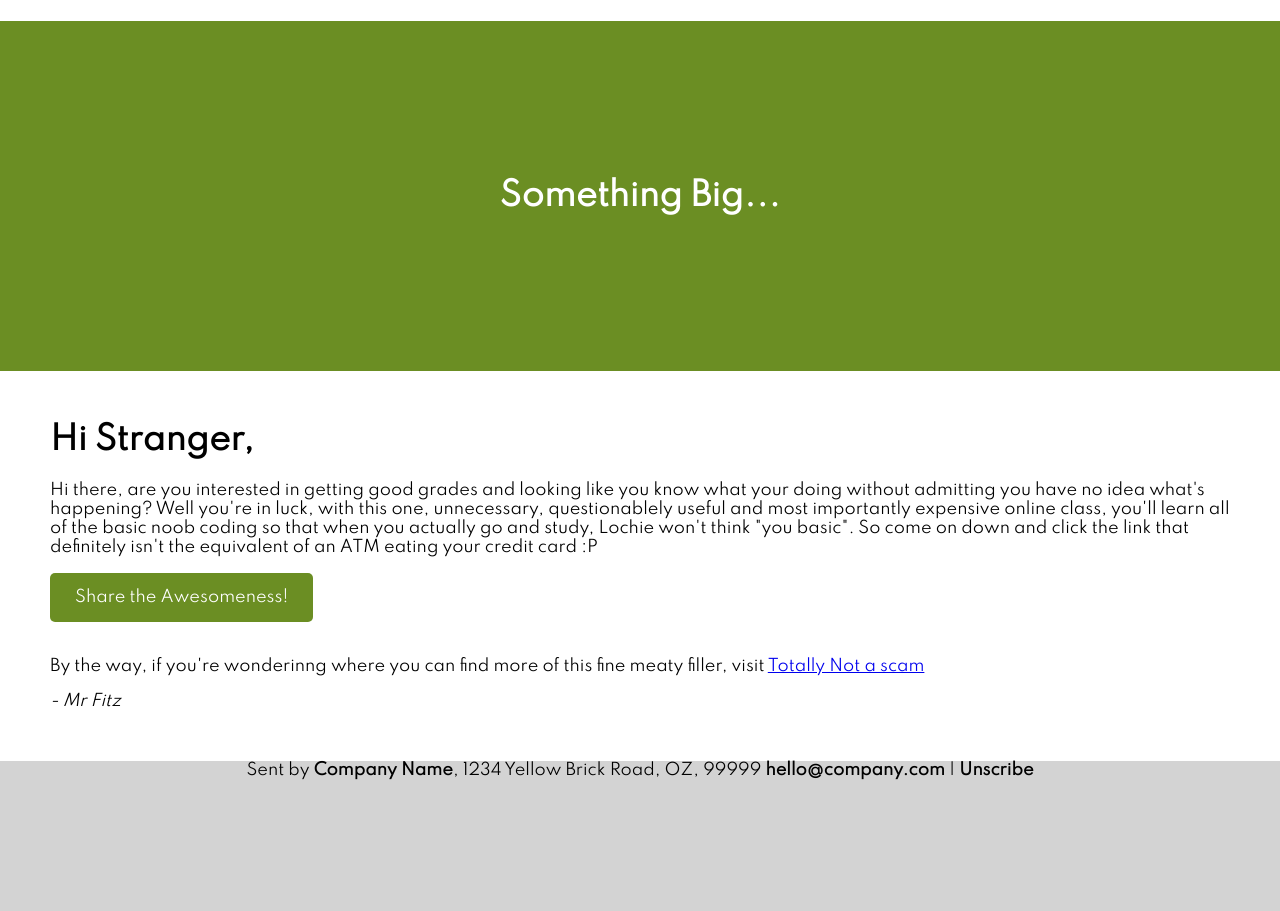
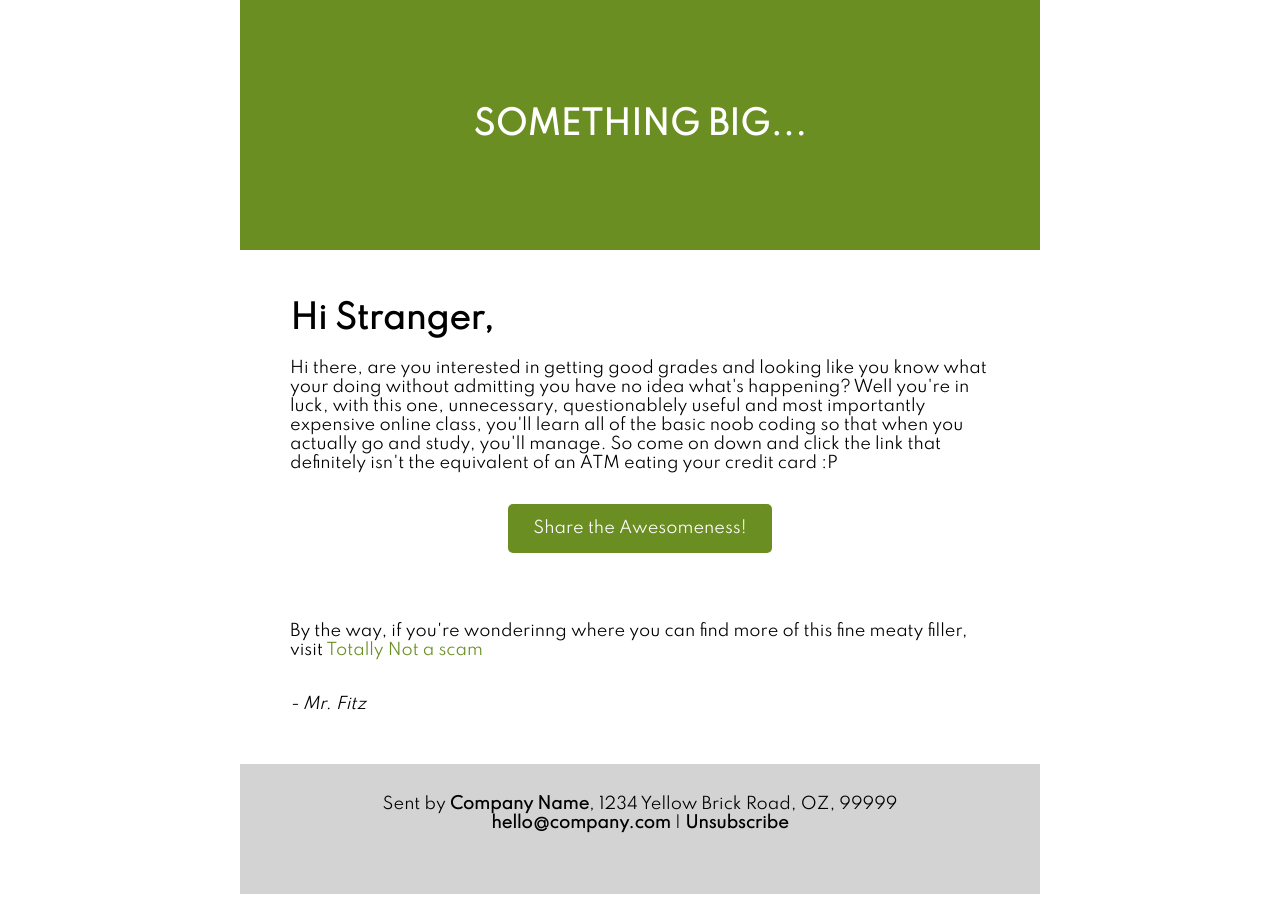
Before and after one commit to Scott-Fitzwilliam/WebProgramming_2020, a plain HTML site: page Second/first task.html in a window 1280 px wide. Drawn offline with Linux system fonts and the light colour scheme.

Commit message:
Week 2 updates

```diff
--- /dev/null
+++ b/Fourth/styles.css
@@ -0,0 +1,27 @@
+html, body{
+    font-family: Verdana, Geneva, Tahoma, sans-serif;
+    margin: 0;
+    background-color: #433b4f;
+    }
+
+
+    .container {
+        display: flex;
+        height: 100vh;
+        align-items: center;
+        justify-content: flex-start;
+        flex-direction: column;
+        max-width: 800px;
+        margin: 0px auto;
+
+    }
+    .box {
+       display: flex;
+       flex-direction: row;
+       height: 1200px;
+       width: 650px;
+       background-color: plum;
+       margin: 10px;
+
+
+    }
--- a/Second/first task.html
+++ b/Second/first task.html
@@ -1,4 +1,5 @@
 <!DOCTYPE html>
+
 <html lang="en">
 <head>
     <meta charset="UTF-8">
@@ -7,28 +8,26 @@
     <title>Document</title>
 
     <link href="https://fonts.googleapis.com/css?family=Spartan&display=swap" rel="stylesheet">
-
     <link rel="stylesheet" type="text/css" href="Styles.css">
 
 </head>
 <body>
+    <div class="container">
 
         <div class="header">
-<h1> Something Big...</h1>
+            <h1> SOMETHING BIG...</h1>
         </div>
 
         <div class= "indentedheader">
-    <h1 class="">Hi Stranger,</h1>
-
+            <h1>Hi Stranger,</h1>
             <p>Hi there, are you interested in getting good grades
                 and looking like you know what your doing
                 without admitting you have no idea what's happening?
                 Well you're in luck, with this one, unnecessary,
                 questionablely useful and most importantly expensive
                 online class, you'll learn all of the basic noob coding
-        so that when you actually go and study, Lochie
-        won't think "you basic". So come on down and
-        click the link that definitely isn't the
+                so that when you actually go and study, you'll manage.
+                So come on down and click the link that definitely isn't the
                 equivalent of an ATM eating your credit card :P
             </p>
 
@@ -36,25 +35,29 @@
                 <a href="https://www.w3schools.com/html/" target="_blank">
                 Share the Awesomeness! </a>
 
+
             </div>
 
             <br> <br>
             <p> By the way, if you're wonderinng where you can find more of this
                 fine meaty filler, visit
-        <a href="https://www.w3schools.com/html/" target="_blank">Totally Not a scam </a>
-    </p>
-    <i> - Mr Fitz</i>
+            <a  href="https://www.w3schools.com/html/" class="class1" target="_blank">Totally Not a scam </a>
+            </p> <br>
+
+            <i> - Mr. Fitz</i>
         </div>
 
         <div class="footerborder">
+            <p>
         Sent by <b>Company Name</b>, 1234 Yellow Brick Road, OZ, 99999
-   <b>hello@company.com</b> | <b>Unscribe</b>
+        <br>
+        <b>hello@company.com</b> | <b>Unsubscribe</b> </p>
 
 
 
 
         </div>
-
+    </div>
 
 
 
@@ -62,3 +65,6 @@
 
 </body>
 </html>
+
+
+</a>
--- a/Second/styles.css
+++ b/Second/styles.css
@@ -3,45 +3,62 @@ font-family: 'spartan';
 margin: 0;
 }
 
+.container {
+    max-width: 800px;
+    margin: 0px auto;
+  }
+
+
 .header{
     background-color: olivedrab;
-    height: 350px;
+    height: 250px;
     text-align: center;
-    line-height: 350px;
+    line-height: 250px;
     font-family: 'spartan';
 }
+.header h1 {
+    margin: 0;
+    color: white;
 
-
-.header h1{
-    color: white;
 }
 
 
 .button{
-    background-color: olivedrab;
+    text-align: center;
     padding: 15px 25px;
-    border-radius: 5px;
-    text-align: center;
-    text-decoration: none;
-    display: inline-block;
+
 }
 .button a{
     text-decoration: none;
     color: white;
+    background-color: olivedrab;
+    padding: 15px 25px;
+    border-radius: 5px;
+    display: inline-block;
 }
+a.class1 {color:olivedrab;}
+a.class1:link  {text-decoration: none; color: olivedrab;}
+a.class1:visited {text-decoration: none; color: olivedrab;}
+a.class1:hover {text-decoration: underline; color: olivedrab;}
+a.class1:active {text-decoration: none; color: olivedrab;}
 
 .indentedheader{
     margin: 50px;
     font-family: 'spartan';
 }
+.indentedheader h1 {
+    font-weight: 600;
+
+
+}
+
 
 .footerborder{
     background-color:  lightgrey;
-    height: 150px;
+    height: 100px;
+    padding: 15px 25px;
     margin-bottom: 0px;
     text-align: center;
     font-family: "spartan";
-
-
-
+    color: black;
 }
--- a/third/flex.css
+++ b/third/flex.css
@@ -1,5 +1,5 @@
 html, body {
-    background-color: green;
+    background-color: rgb(99, 184, 73)
 }
 
 .container {
@@ -10,8 +10,66 @@ html, body {
 }
 
 .box {
-    width: 400px;
-    height: 450px;
+    width: 450px;
+    height: 350px;
     background-color: white;
+    border-radius: 3px;
+    box-shadow: 0px 0px 10px darkgreen;
+}
 
+.button{
+    padding: 50px 50px;
+    text-align: center;
 }
+
+.buttons input{
+    text-decoration: none;
+    color: white;
+    background-color: lightgrey;
+    padding: 20px 25px;
+    border-radius: 5px;
+    text-align: center;
+    display: inline-block;
+}
+
+.button a{
+    text-align: center;
+    padding: 15px 0px;
+}
+.button p{
+    color:grey;
+}
+
+
+
+input[type=text] {
+    width: 100%;
+    padding: 15px 20px;
+    margin: 10px 0;
+    box-sizing: border-box;
+    border: 1px solid rgb(238, 238, 238);
+    background-color: rgb(238, 238, 238);
+    border-radius: 4px;
+}
+
+input[type=submit] {
+    width: 100%;
+    padding: 15px 20px;
+    margin: 10px 0;
+    box-sizing: border-box;
+    border: 1px solid rgb(50, 205, 89);
+    background-color: rgb(50, 205, 89);
+    border-radius: 4px;
+    cursor: pointer;
+    color: white;
+}
+
+input[type=submit]:hover {
+    background-color: forestgreen;
+}
+
+a.class2 {color:olivedrab;}
+a.class2:link  {text-decoration: none; color: olivedrab;}
+a.class2:visited {text-decoration: none; color: olivedrab;}
+a.class2:hover {text-decoration: underline; color: olivedrab;}
+a.class2:active {text-decoration: none; color: olivedrab;}
--- /dev/null
+++ b/zother/flex.css
@@ -0,0 +1,17 @@
+html, body {
+    background-color: green;
+    margin: 0;
+}
+
+.container {
+    display: flex;
+    height: 100vh;
+    align-items: center;
+    justify-content: center;
+}
+
+.box {
+    width: 400px;
+    height: 450px;
+    background-color: white;
+}
--- /dev/null
+++ b/zother/styles.css
@@ -0,0 +1,67 @@
+html, body {
+    font-family: 'Spartan';
+    margin: 0;
+    background-color: #dfdfdf;
+}
+
+.container {
+    max-width: 800px;
+    margin: 0px auto;
+    -webkit-box-shadow: 0px 0px 5px 0px rgba(0,0,0,0.75);
+-moz-box-shadow: 0px 0px 5px 0px rgba(0,0,0,0.75);
+box-shadow: 0px 0px 5px 0px rgba(0,0,0,0.75);
+}
+
+
+.header {
+    background-color: #8eba3e;
+    height: 250px;
+    text-align: center;
+    line-height: 250px;
+    font-family: 'Spartan';
+}
+
+.header h1 {
+    margin: 0;
+    color: white;
+
+    font-weight: 600;
+}
+
+.body {
+    padding: 20px 40px 20px 40px;
+    background-color: white;
+
+}
+.body h1 {
+    font-weight: 700;
+}
+
+.body .signature {
+    font-style: italic;
+}
+
+.body .spacer {
+    padding: 15px 0px;
+    text-align: center;
+}
+
+.button {
+    border-radius: 5px;
+    background-color: #8eba3e;
+    display: inline-block;
+    padding: 15px 25px;
+    text-decoration: none;
+    color: white;
+}
+
+.footer {
+    background-color: #dfdfdf;
+    text-align: center;
+    padding: 20px 0px
+}
+.footer a {
+    font-weight: 600;
+    text-decoration: none;
+    color: black;
+}
```
Also changed, not shown: First/Basic Website.html (+1 -0 lines), Fourth/task 3.html (added, +41 -0 lines), third/File.html (+26 -1 lines), zother/flex.html (added, +17 -0 lines), zother/index.html (added, +52 -0 lines). Lines whose indentation alone changed are shown as unchanged.
